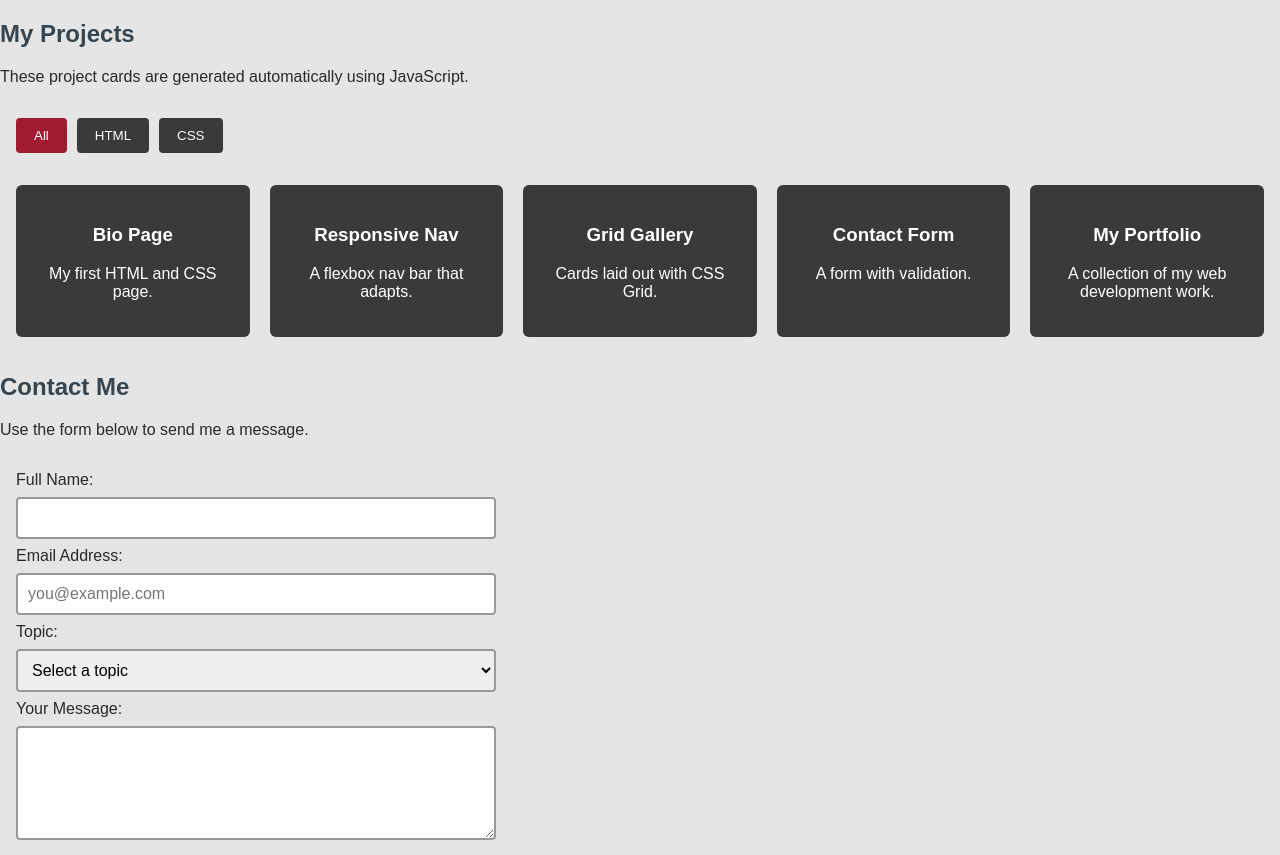
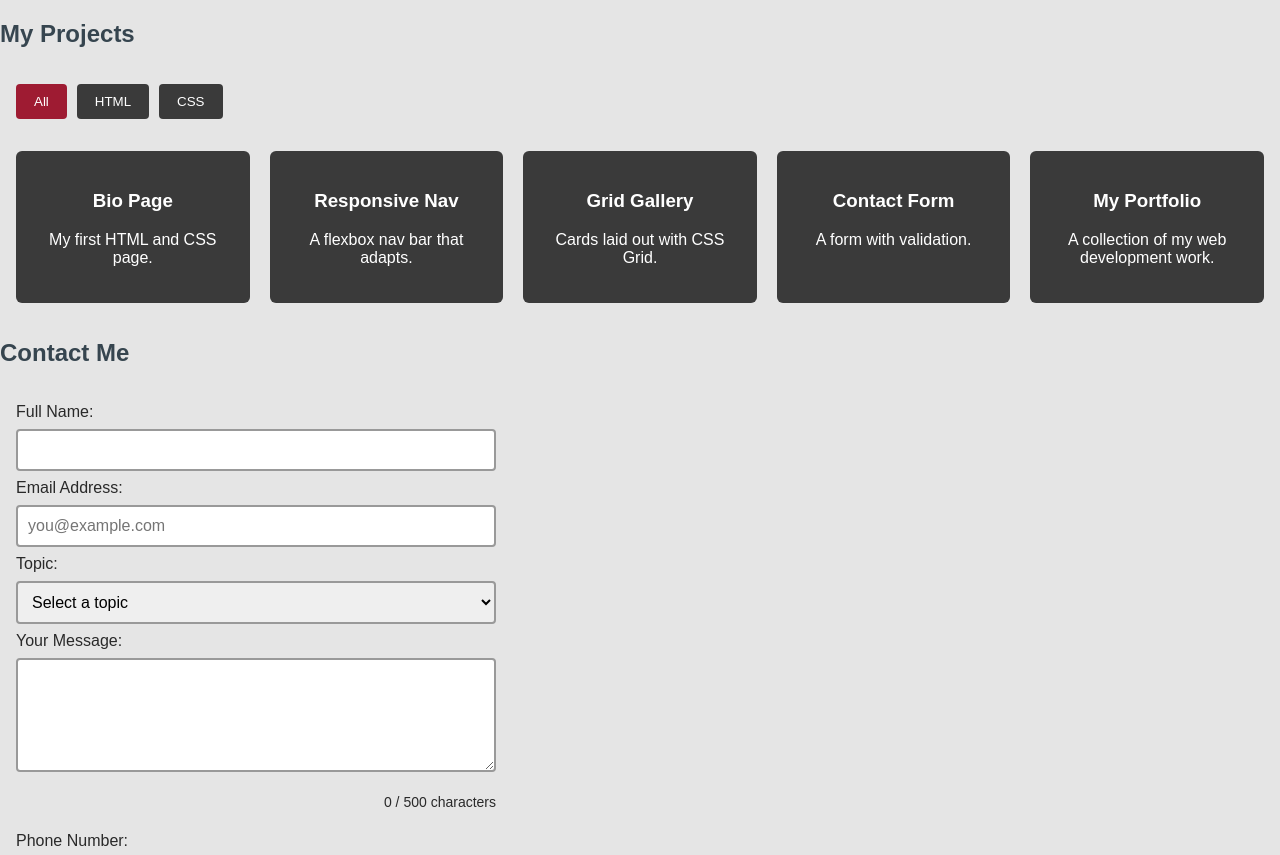
Before and after one commit to lesegothamaga648-create/week-activity2, a plain HTML site: page index.html in a window 1280 px wide. Shown: the part 868-1723 px from the top of the page. Drawn offline with Linux system fonts and the light colour scheme.

```diff
--- a/index.html
+++ b/index.html
@@ -96,10 +96,7 @@
 
             <h2>My Projects</h2>
 
-            <p>
-                These project cards are generated automatically
-                using JavaScript.
-            </p>
+
 
             <!-- ACTIVITY 9: PROJECT FILTER STRETCH TASK -->
             <div class="filter-buttons">
@@ -137,7 +134,8 @@
 
             <h2>Contact Me</h2>
 
-            <p>Use the form below to send me a message.</p>
+
+
 
             <form id="contactForm">
 
```
